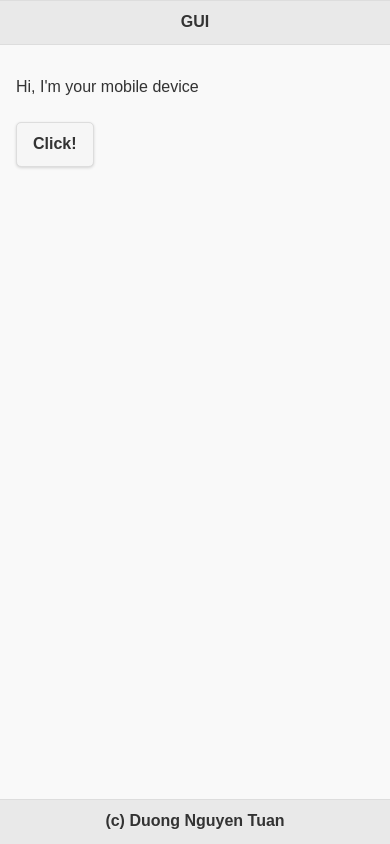
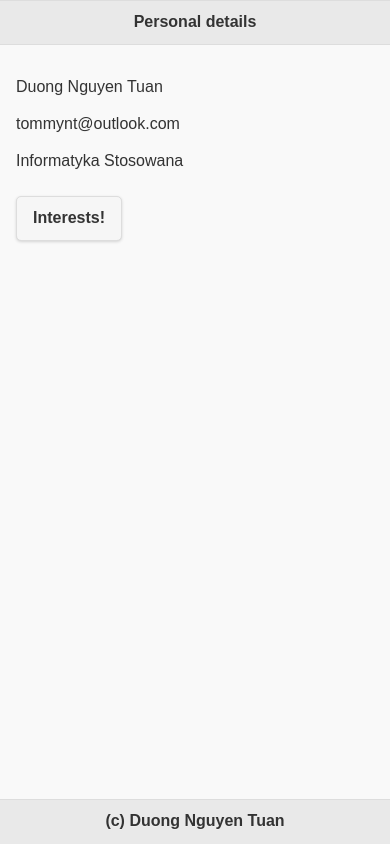
Before and after one commit to TommyNT/GUI, a plain HTML site: page www/index.html in a window 390 px wide. Drawn offline with Linux system fonts and the light colour scheme; some packages are replaced by stand-ins of ours.

Commit message:
interests

```diff
--- a/config.xml
+++ b/config.xml
@@ -1,11 +1,11 @@
 <?xml version="1.0" encoding="UTF-8" ?>
     <widget xmlns   = "http://www.w3.org/ns/widgets"
         xmlns:gap   = "http://phonegap.com/ns/1.0"
-		id          = "GUI"
+		id          = "Business Card"
         version     = "1.0.0" >
 
-    <name>GUI</name>
-    <description>Mobile app with jQuery Mobile user interface</description>
+    <name>Business Card</name>
+    <description>Business Card</description>
     <author href="https://github.com/TommyNT" email="tommynt@outlook.com">
 		Duong Nguyen Tuan
 	</author>
--- a/www/index.html
+++ b/www/index.html
@@ -13,11 +13,13 @@
 		<!-- My app main page -->
 		<div data-role="page" id="pageone">
 		  <div data-role="header">
-			<h1>GUI</h1>
+			<h1>Personal details</h1>
 		  </div>
 		  <div data-role="main" class="ui-content">
-			<p>Hi, I'm your mobile device</p>
-			<a href="#details" class="ui-btn ui-btn-inline ui-corner-all ui-shadow" onclick="deviceInfo()">Click!</a>
+			<p>Duong Nguyen Tuan</p>
+			<p>tommynt@outlook.com</p>
+			<p>Informatyka Stosowana</p>
+			<a href="#interests" class="ui-btn ui-btn-inline ui-corner-all ui-shadow">Interests!</a>
 		  </div>
 		  <div data-role="footer" data-position="fixed">
 			<h1>(c) Duong Nguyen Tuan</h1>
@@ -25,12 +27,16 @@
 		</div>
 
 		<!-- Mobile device details page -->
-		<div data-role="page" id="details" data-dialog="true">
+		<div data-role="page" id="interests" data-dialog="true">
 			<div data-role="header" data-theme="a">
-				<h1>Content</h1>
+				<h1>Interests</h1>
+			<a href="#pageone" class="ui-btn-left" data-icon="back">
 			</div>
 			<div role="main" class="ui-content">
-				<p id="deviceDetails">Place for content ...</p>
+				<!-- <p id="interests">Place for content ...</p> -->
+				<p>Music</p>
+				<p>Web development</p>
+				<p>Bodybuilding</p>
 			</div>
 		</div>
 
--- a/www/js/pgb.js
+++ b/www/js/pgb.js
@@ -9,7 +9,10 @@ function onDeviceReady() {
 
 function deviceInfo() {
 
-	content =  'The graphical user interface (GUI), is a type of user interface that allows users to interact with electronic devices through graphical icons and visual indicators such as secondary notation, instead of text-based user interfaces, typed command labels or text navigation. GUIs were introduced in reaction to the perceived steep learning curve of command-line interfaces (CLIs), which require commands to be typed on a computer keyboard.';
+	// interests = 'Music '+ '<br>' +
+	// 			'Web development'+ '<br>' +
+	// 			'Bodybuilding';
 
-	document.getElementById("deviceDetails").innerHTML = content;
+	// document.getElementById("interests").innerHTML = interests;
+	console.log('done');
 }
```
Also changed, not shown: 2 other files.
